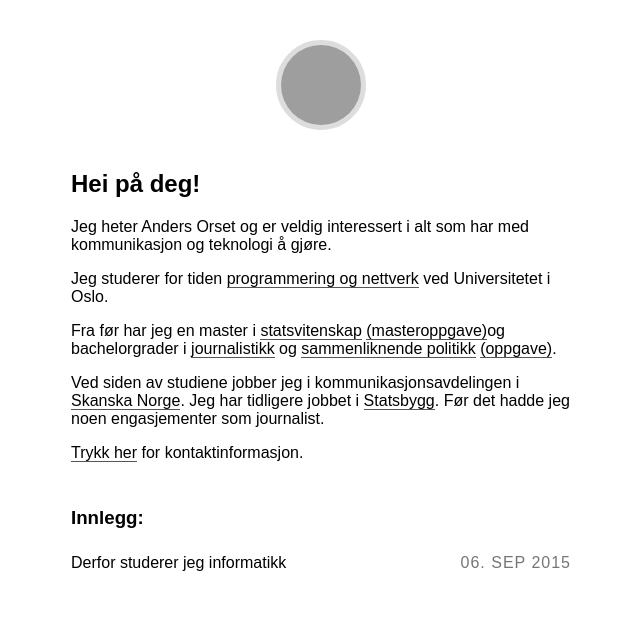
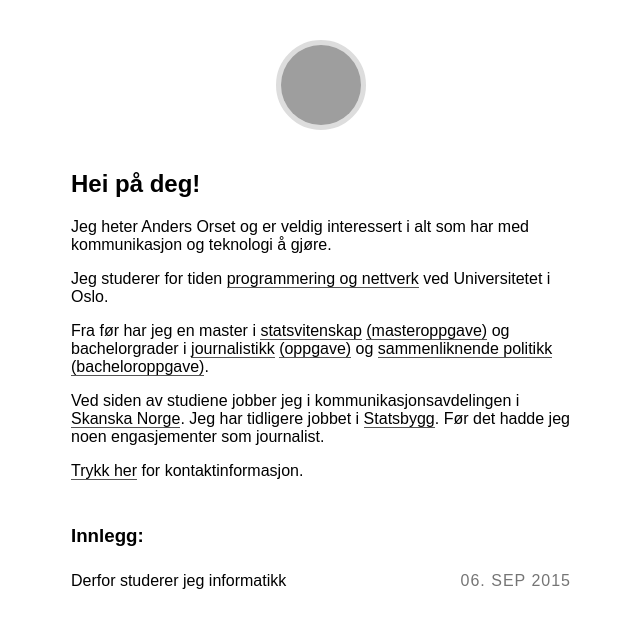
Before and after one commit to aorset/aorset.github.io, a Jekyll site: the page built from index.html, in a window 1280 px wide, cut to the strip 0-628 px from the top of the page. Shown: the whole strip, without its empty margins (319-959 px from the left). Built offline with Jekyll 4.4.1, drawn with Linux system fonts in a browser that asks for light colours; some web fonts are replaced; grey boxes are pictures that could not be loaded.

Commit message:
oppgaver

```diff
--- a/index.html
+++ b/index.html
@@ -9,7 +9,7 @@ layout: default
 		</p>
 		<p>Jeg heter Anders Orset og er veldig interessert i alt som har med kommunikasjon og teknologi å gjøre.</p>
 		<p>Jeg studerer for tiden <a href="http://www.uio.no/studier/program/inf-pro/">programmering og nettverk</a> ved Universitetet i Oslo.</p>
-		<p>Fra før har jeg en master i <a href="http://www.uio.no/studier/program/statsvitenskap-master/">statsvitenskap</a> <a href="https://www.duo.uio.no/handle/10852/13107">(masteroppgave)</a>og bachelorgrader i <a href="http://www.hivolda.no/hivolda/om-hogskulen/avdelingar/mediefag-1/avdeling-for-mediefag/journalistikk">journalistikk</a> og <a href="http://www.uib.no/studieprogram/BASV-SAPO">sammenliknende politikk</a> <a href="/skottland_katalonia_oppgave_aorset.pdf">(oppgave)</a>.
+		<p>Fra før har jeg en master i <a href="http://www.uio.no/studier/program/statsvitenskap-master/">statsvitenskap</a> <a href="https://www.duo.uio.no/handle/10852/13107">(masteroppgave)</a> og bachelorgrader i <a href="http://www.hivolda.no/hivolda/om-hogskulen/avdelingar/mediefag-1/avdeling-for-mediefag/journalistikk">journalistikk</a> <a href="/mevoppgaveaorset.pdf">(oppgave)</a> og <a href="http://www.uib.no/studieprogram/BASV-SAPO">sammenliknende politikk</a> <a href="/skottland_katalonia_oppgave_aorset.pdf">(bacheloroppgave)</a>.
 
 		<p>Ved siden av studiene jobber jeg i kommunikasjonsavdelingen i <a href="http://www.skanska.no">Skanska Norge</a>. Jeg har tidligere jobbet i <a href="http://www.statsbygg.no">Statsbygg</a>. Før det hadde jeg noen engasjementer som journalist.</p>
 
```
Also changed, not shown: 1 other file.
